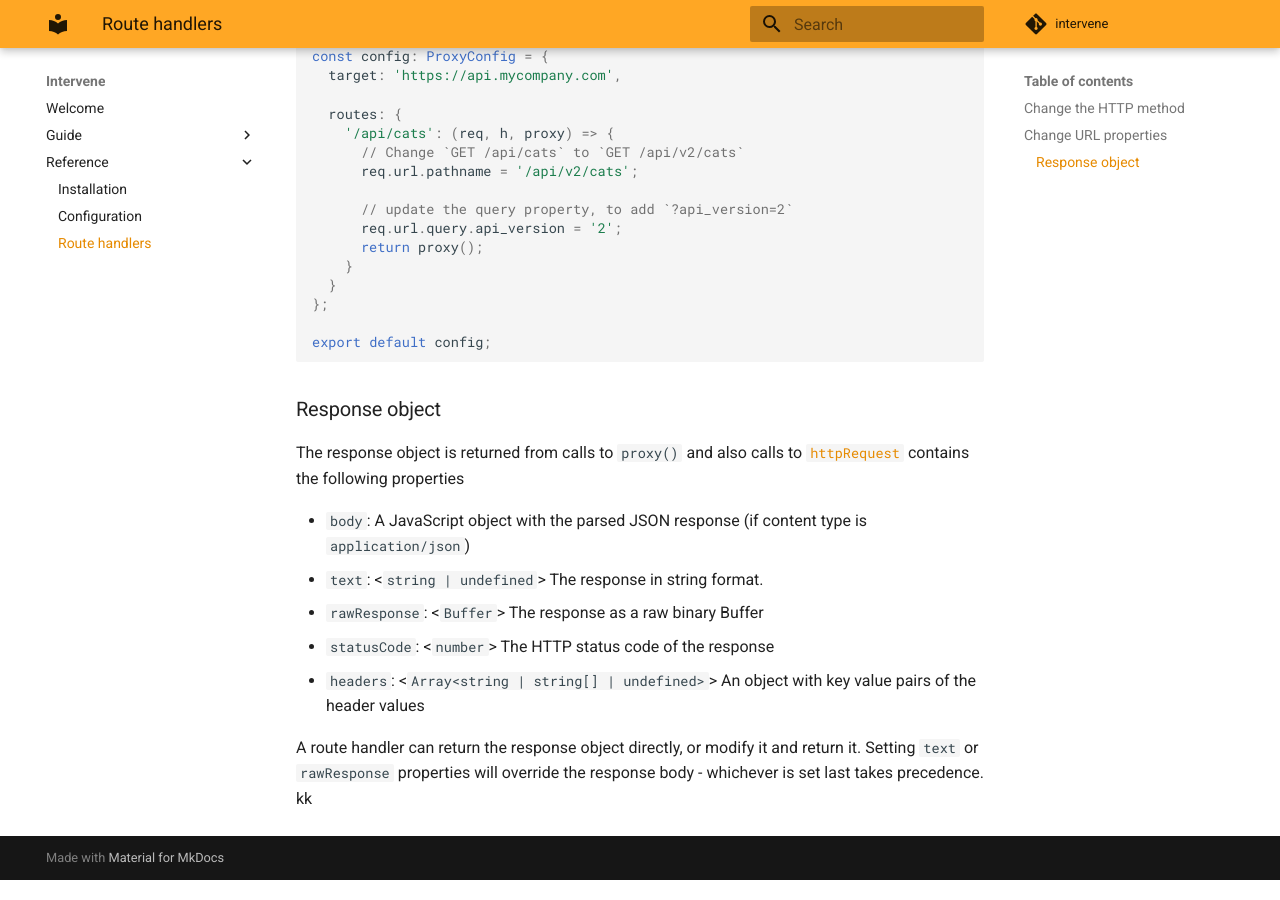
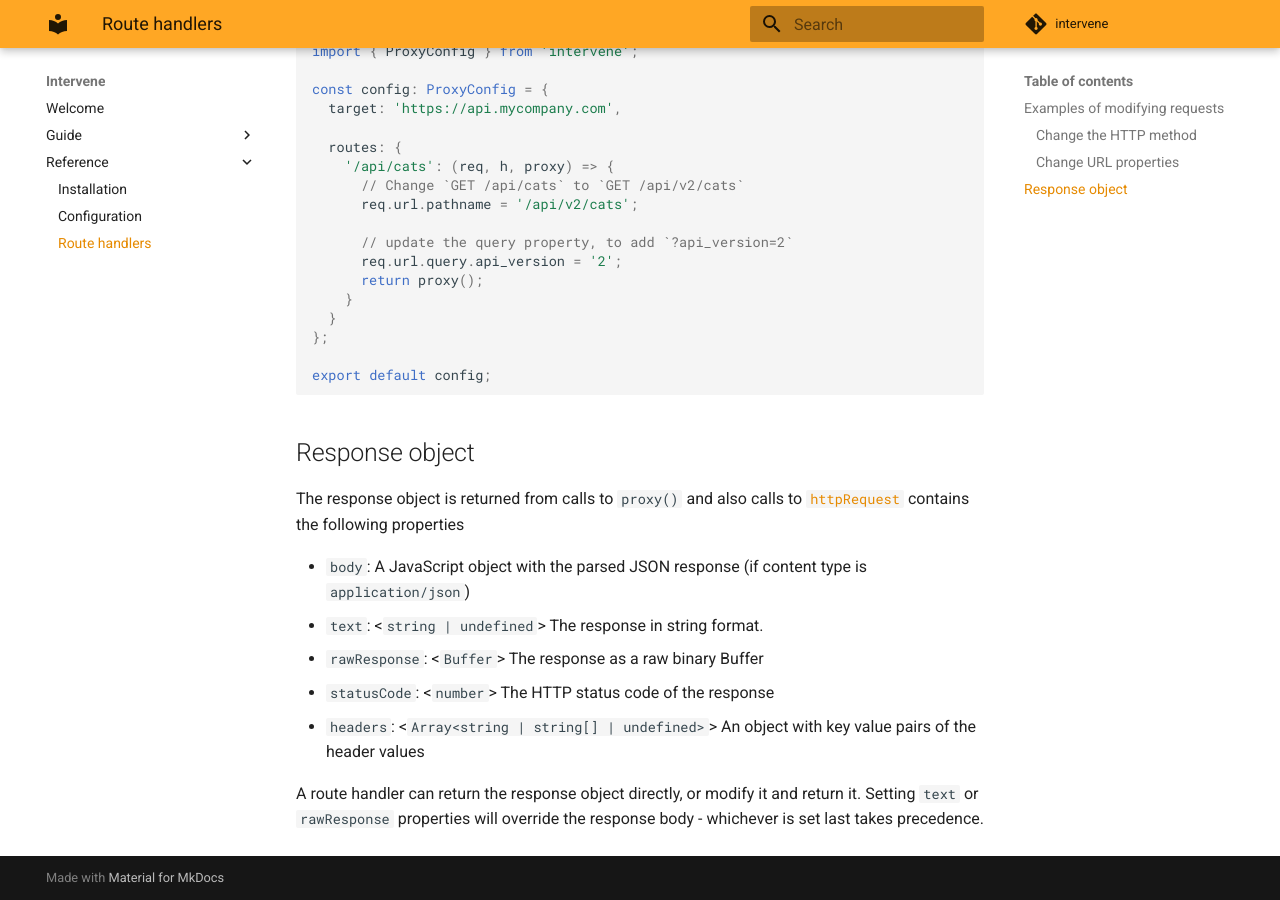
Before and after one commit to soundcloud/intervene, an MkDocs documentation site: the page built from docs/reference/route-handlers.md, in a window 1280 px wide and 900 px high, scrolled down 1741 px. Built offline with MkDocs 1.6.1 and Material for MkDocs 9.7.7, drawn with Linux system fonts in a browser that asks for light colours; comment, search, counter and statistics services are not loaded; some of the changed text lies outside the part shown.

````diff
--- a/docs/reference/route-handlers.md
+++ b/docs/reference/route-handlers.md
@@ -24,8 +24,9 @@ Routes definitions can be:
     - The (optionally altered) response object from calling `proxy()` (the third argument to the route function)
     - A promise that resolves to any of the above values
 
+## Examples of modifying requests
 
-## Change the HTTP method
+### Change the HTTP method
 
 Set `req.method` to whichever method you need to proxy to.
 
@@ -47,7 +48,7 @@ const config: ProxyConfig = {
 export default config;
 ```
 
-## Change URL properties
+### Change URL properties
 
 `req.url` is the parsed URL of the **target**. This means you can update the host, path or anything else to update where the request will be proxied to.
 
@@ -80,7 +81,7 @@ const config: ProxyConfig = {
 export default config;
 ```
 
-### Response object
+## Response object
 
 The response object is returned from calls to `proxy()` and also calls to [`httpRequest`](../guide/making-requests.md) contains the following properties
 
@@ -91,4 +92,3 @@ The response object is returned from calls to `proxy()` and also calls to [`http
 * `headers`: <`Array<string | string[] | undefined>`> An object with key value pairs of the header values
 
 A route handler can return the response object directly, or modify it and return it.  Setting `text` or `rawResponse` properties will override the response body - whichever is set last takes precedence.
-kk
--- a/mkdocs.yml
+++ b/mkdocs.yml
@@ -33,7 +33,9 @@ nav:
       - Logging and Debugging: guide/debugging.md
       - Typed routes: guide/typed-routes.md
       - Certificates & HTTPS: guide/certificates.md
+      - Firefox: guide/firefox.md
       - 3rd party requests: guide/making-requests.md
+      - HSTS: guide/hsts.md
       - F.A.Q.: guide/faq.md
     - Reference:
       - Installation: reference/installation.md
````
Also changed, not shown: docs/guide/firefox.md (added, +9 -0 lines), docs/guide/hsts.md (added, +24 -0 lines), docs/guide/making-requests.md (+1 -1 lines).
